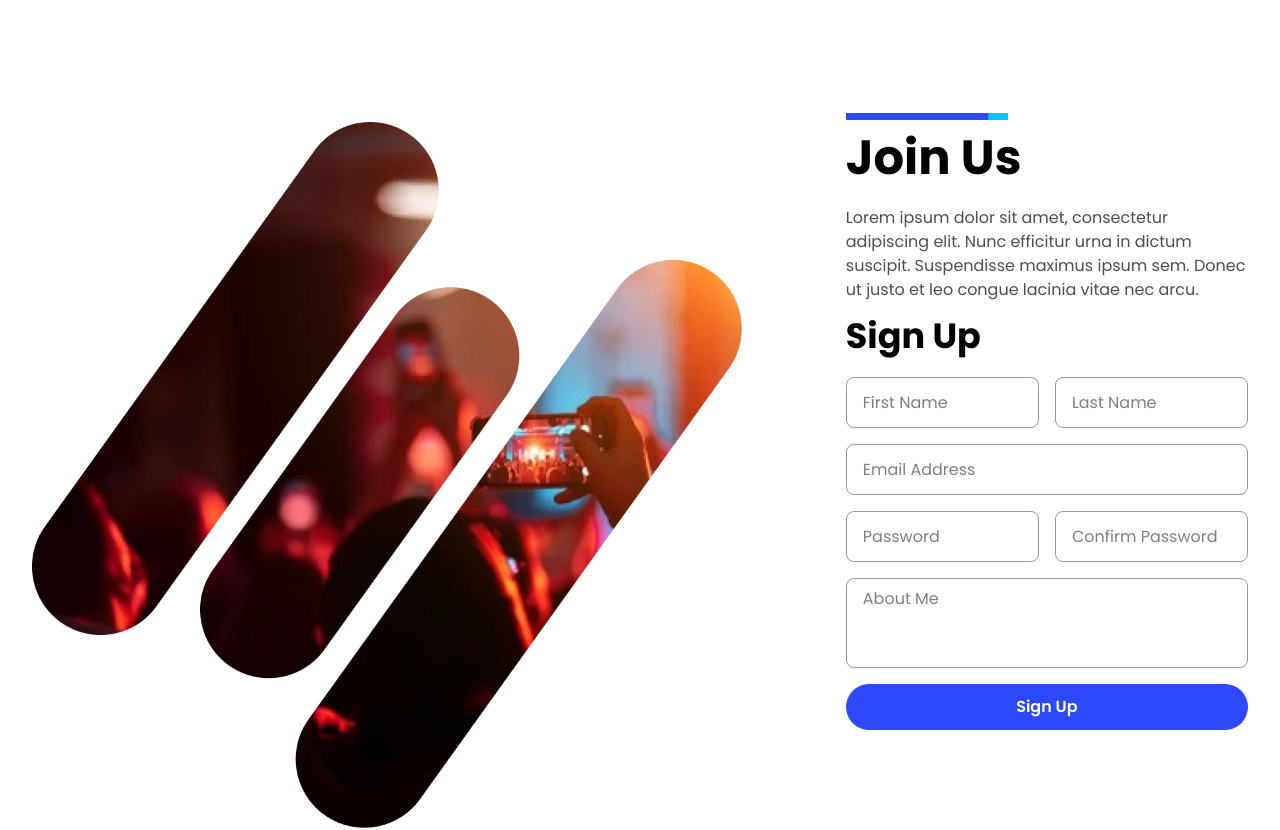
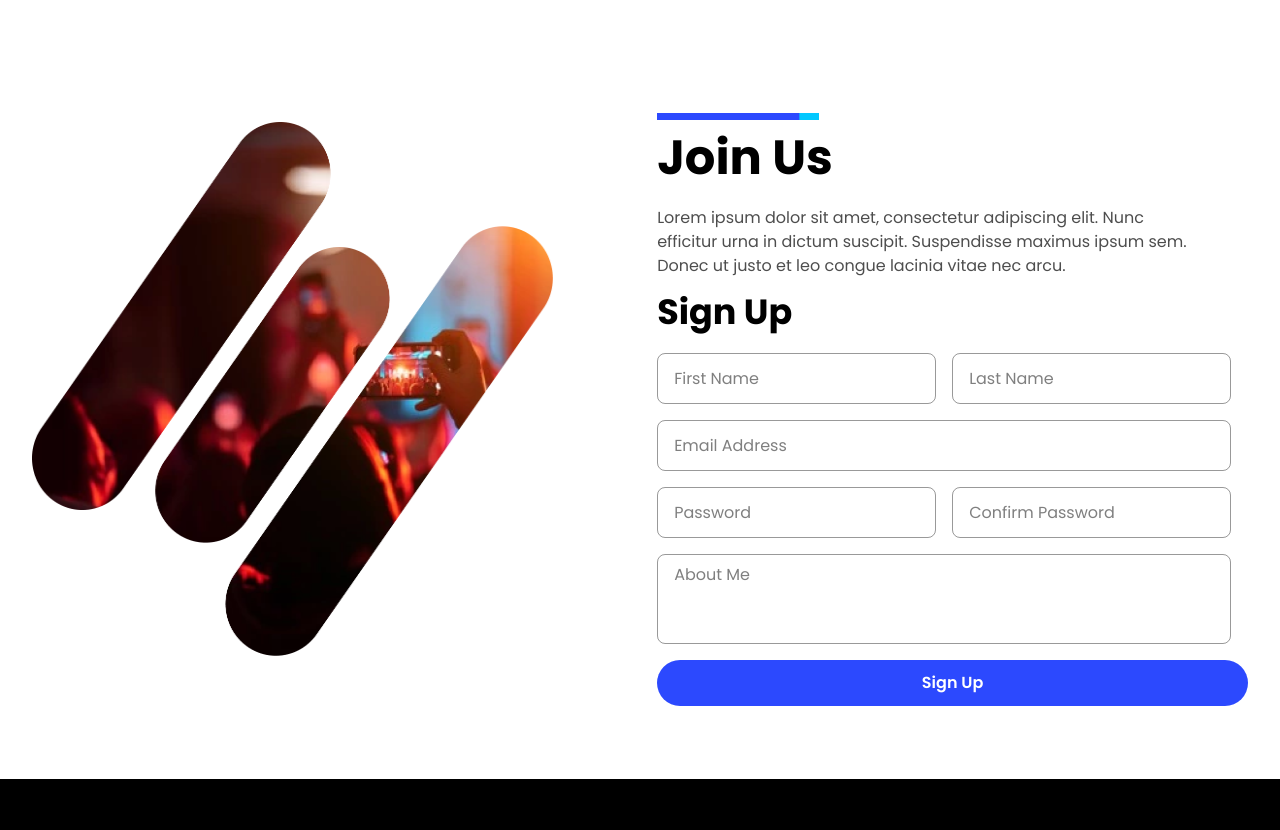
Before and after one commit to CypherClown/Eventss, a React (Vite) app: page / in a window 1280 px wide. Shown: the part 2960-3790 px from the top of the page. Built offline with nearby package versions, Linux system fonts and the light colour scheme.

Commit message:
first commit

```diff
--- a/src/components/JoinUs.jsx
+++ b/src/components/JoinUs.jsx
@@ -6,7 +6,7 @@ function JoinUs() {
     <div>
       <div className="flex flex-row max-md:flex-col mx-auto max-w-[1322px] w-full pt-8 pb-8 md:pt-[137px] md:pb-[73px] px-4 sm:px-6 md:px-8 gap-8 md:gap-[104px]">
         <div className=" max:md:w-1/2">
-            <img src="./assets/joinus.png" alt="" className='w-full h-full object-cover rounded-lg md:rounded-none' />
+            <img src="./assets/joinus.png" alt="" className='w-full max-h-[533.7595825195312px] max-w-[536.302001953125px] h-full ' />
         </div>
         <div className="box max-md:w-full md:w-1/2">
         <div className="relative max-w-[180px]">
```
